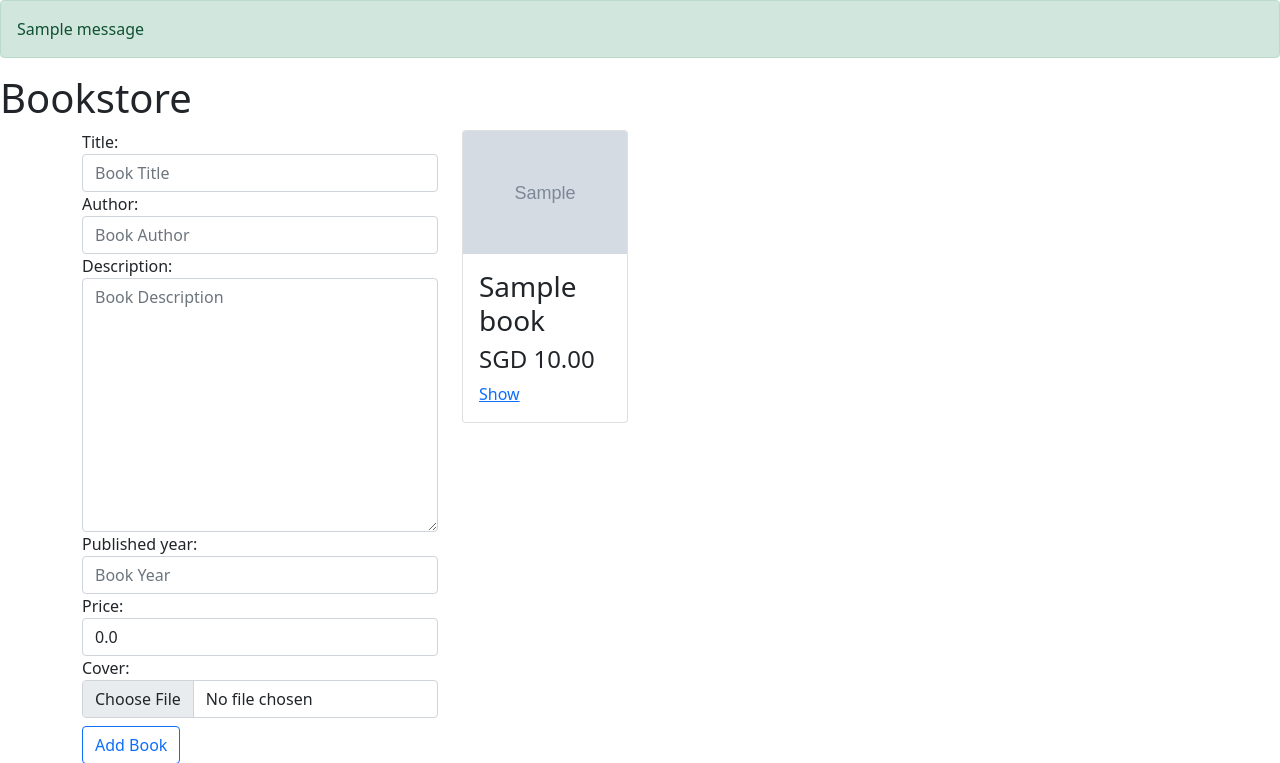
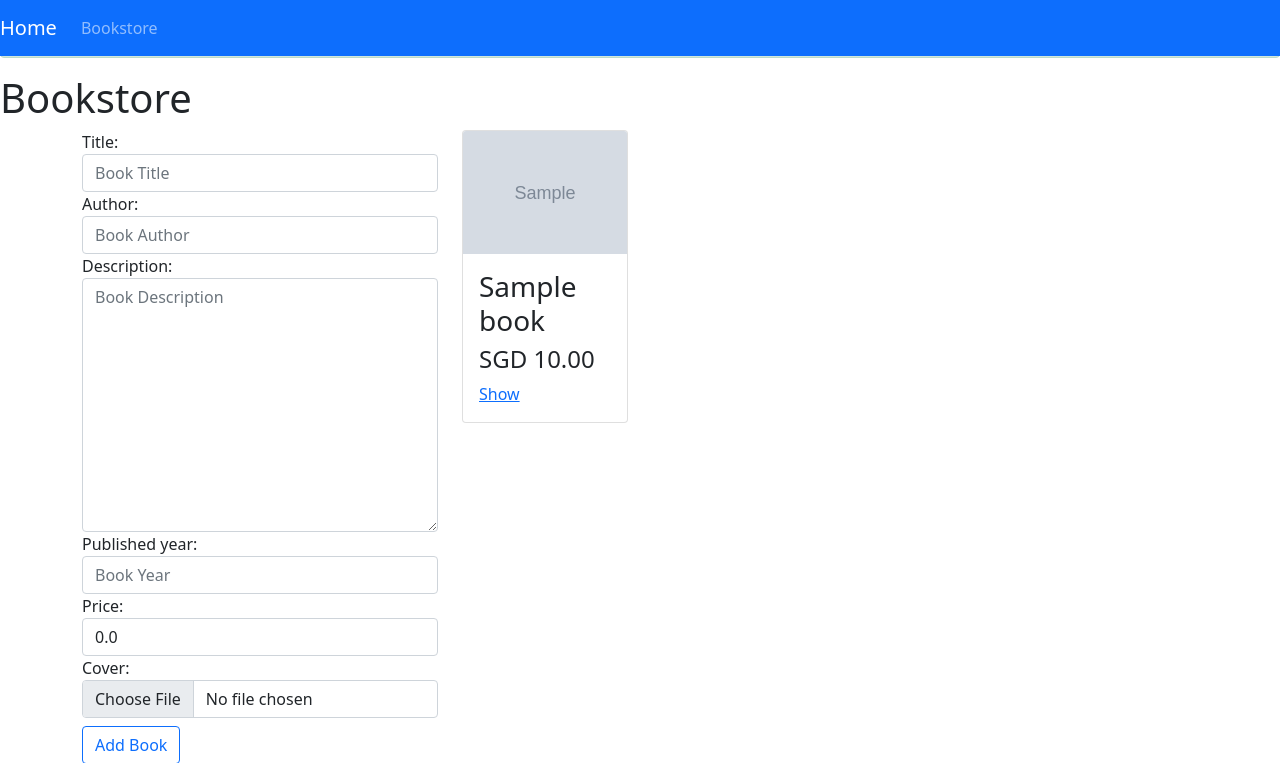
Before and after one commit to siewla/django-apps, a Django app: page /bookstore/ in a window 1280 px wide. Shown: the top 763 px of the page. Run offline with Django 3.2, Linux system fonts and the light colour scheme; tables that the repository leaves empty hold one stand-in row (values such as "Sample post"); grey boxes marked "Sample" are stand-in pictures; one stand-in notice (Sample message) is shown.

Commit message:
add nav bar

```diff
--- a/bookstore/templates/bookstore/layout.html
+++ b/bookstore/templates/bookstore/layout.html
@@ -13,14 +13,24 @@
     <title>Bookstore</title>
   </head>
   <body>
-    {% if messages %}
-    {% for message in messages %}
-    <div class="alert alert-{% if message.tags == 'success' %}{{message.tags}}{% else %}danger{% endif %}">
-     {{message}}
+
+    <nav class="navbar navbar-expand-lg fixed-top navbar-dark bg-primary">
+      <a class="navbar-brand" href="/">Home</a>
+      <button class="navbar-toggler" type="button" data-toggle="collapse" data-target="#navbarNavAltMarkup" aria-controls="navbarNavAltMarkup" aria-expanded="false" aria-label="Toggle navigation">
+        <span class="navbar-toggler-icon"></span>
+      </button>
+      <div class="collapse navbar-collapse" id="navbarNavAltMarkup">
+        <div class="navbar-nav">
+          <a class="nav-item nav-link" href="/bookstore">Bookstore</a>
+        </div>
+      </div>
+    </nav>
+    {% if messages %} {% for message in messages %}
+    <div
+      class="alert alert-{% if message.tags == 'success' %}{{message.tags}}{% else %}danger{% endif %}"
+    >
+      {{message}}
     </div>
-    {% endfor %}
-    {% endif %}
-    {% block title %}{% endblock title %}
-    {% block body%}{% endblock body %}
+    {% endfor %} {% endif %} {% block title %}{% endblock title %} {% block body%}{% endblock body %}
   </body>
 </html>
```
Also changed, not shown: README.md.
